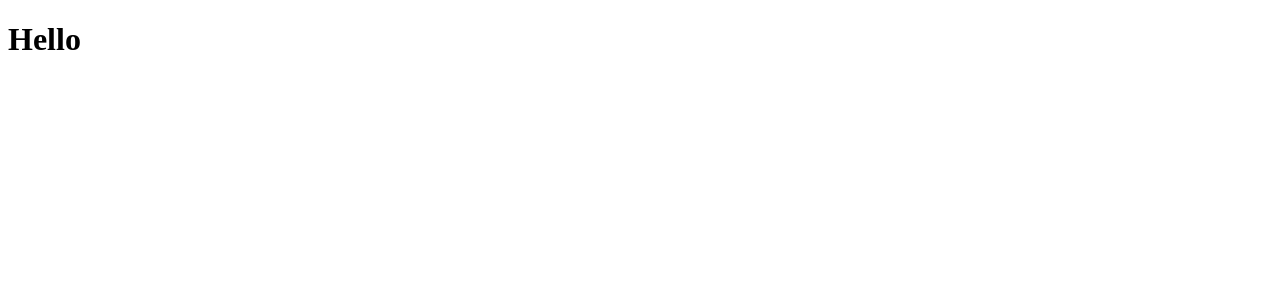
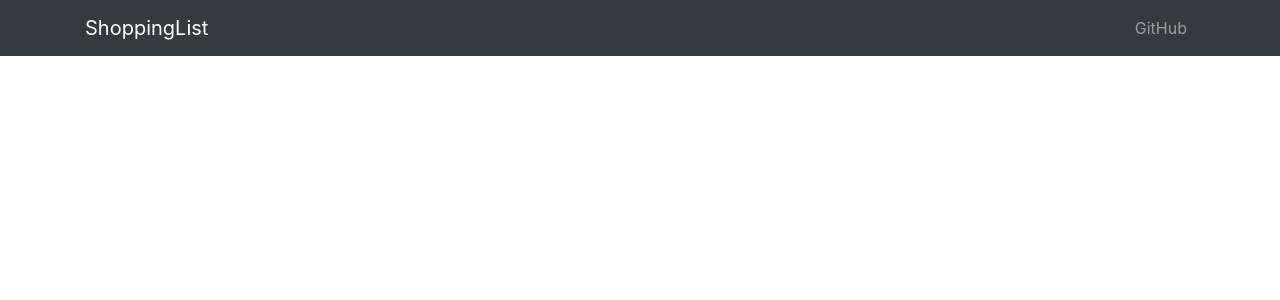
Before and after one commit to brandon-smith-small-projects/MERN-Shopping-List, a React (Create React App) app in the folder client/: page / in a window 1280 px wide. Shown: the top 300 px of the page. Built offline with nearby package versions, Linux system fonts and the light colour scheme.

Commit message:
feat: NavBar
Created NavBar Component, Added it to the homepage

```diff
--- a/client/package.json
+++ b/client/package.json
@@ -3,9 +3,13 @@
   "version": "0.1.0",
   "private": true,
   "dependencies": {
+    "bootstrap": "^4.1.1",
     "react": "^16.4.1",
     "react-dom": "^16.4.1",
-    "react-scripts": "1.1.4"
+    "react-scripts": "1.1.4",
+    "react-transition-group": "^2.4.0",
+    "reactstrap": "^6.2.0",
+    "uuid": "^3.3.2"
   },
   "scripts": {
     "start": "react-scripts start",
--- a/client/src/App.js
+++ b/client/src/App.js
@@ -1,11 +1,14 @@
 import React, { Component } from 'react';
+import AppNavBar from '../src/components/AppNavbar'
+
+import 'bootstrap/dist/css/bootstrap.min.css'
 import './App.css';
 
 class App extends Component {
   render() {
     return (
       <div className="App">
-        <h1>Hello</h1>
+        <AppNavBar />
       </div>
     );
   }
--- /dev/null
+++ b/client/src/components/AppNavbar.js
@@ -0,0 +1,44 @@
+import React, { Component } from 'react';
+import {
+  collapse,
+  Navbar,
+  NavbarToggler,
+  NavbarBrand,
+  Nav,
+  NavItem,
+  NavLink,
+  Container,
+  Collapse
+} from 'reactstrap'
+
+class AppNavBar extends Component {
+
+  state = { isOpen: true }
+
+  toggle = () => {
+    this.setState({ isOpen: !this.state.isOpen });
+  }
+  render() {
+    return (
+      <div>
+        <Navbar color="dark" dark expand="sm" className="mb-5">
+          <Container>
+            <NavbarBrand href="">ShoppingList</NavbarBrand>
+            <NavbarToggler onClick={this.toggle} />
+            <Collapse isOpen={this.state.isOpen} navbar>
+              <Nav className="ml-auto" navbar>
+                <NavItem>
+                  <NavLink href="https://github.com/brandonsmith8038">
+                    GitHub
+                </NavLink>
+                </NavItem>
+              </Nav>
+            </Collapse>
+          </Container>
+        </Navbar>
+      </div>
+    );
+  }
+}
+
+export default AppNavBar;
--- a/package.json
+++ b/package.json
@@ -6,7 +6,7 @@
   "scripts": {
     "client-install": "npm install --prefix client",
     "start": "node server.js",
-    "server": "nodemon server.js",
+    "server": "sudo nodemon server.js",
     "client": "npm start --prefix client",
     "dev": "concurrently \"npm run server\" \"npm run client\""
   },
```
Also changed, not shown: 1 other file (tests, documents, lock files or other folders).
